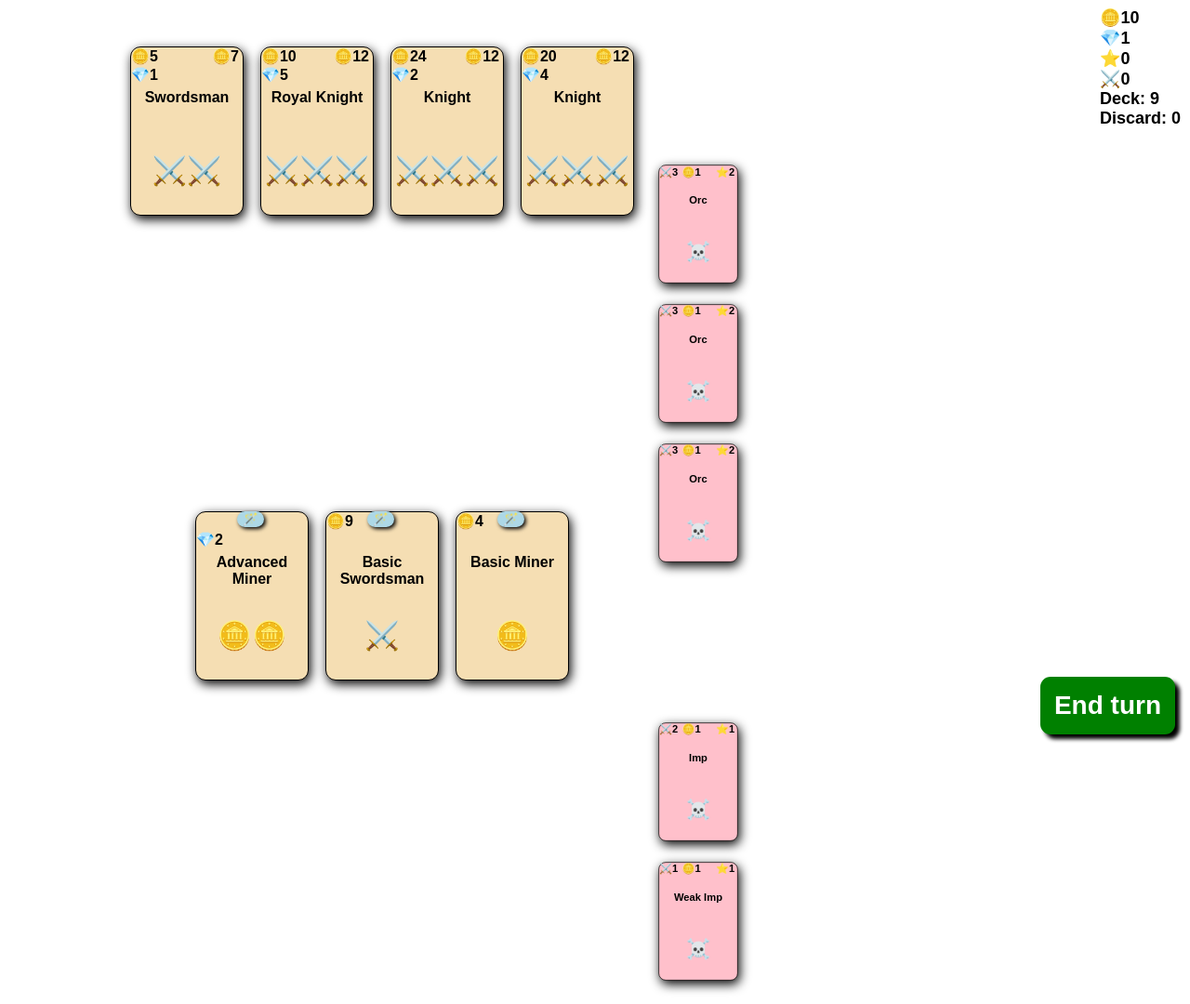
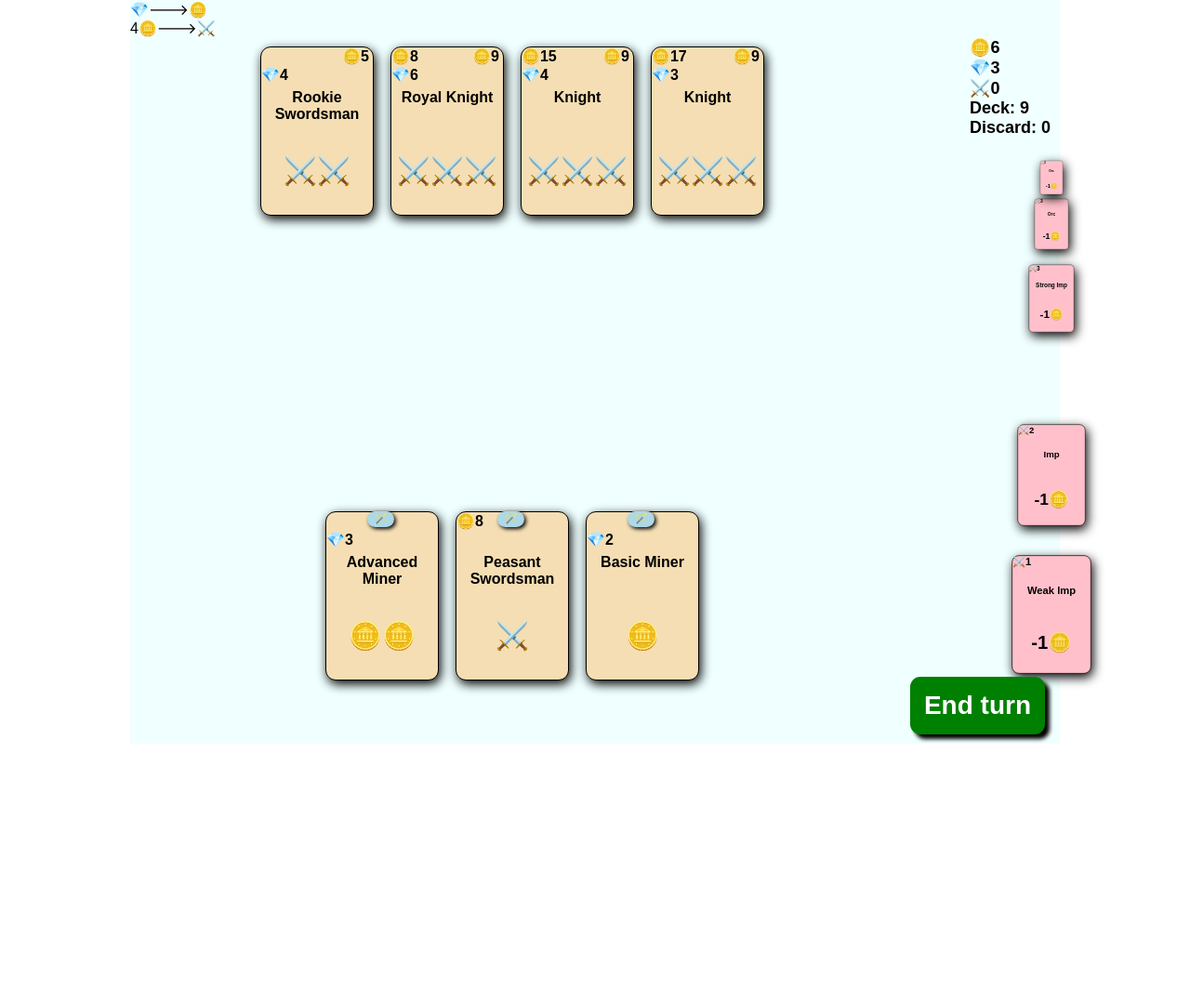
Before and after one commit to BoltKey/game, a plain HTML site: page index.html in a window 1280 px wide. Shown: the whole page at 93% size. After the commit the page ends 800 px from the top, so only its background shows below. Drawn offline with nearby package versions, Linux system fonts and the light colour scheme.

Commit message:
progresss

```diff
--- a/cards.csv
+++ b/cards.csv
@@ -1,51 +1,47 @@
-id,name,costCoins,costDiamonds,costSword,banishVp,effectText,defendCost,buyCost,effect,tier,type
-1,Swordsman,8,0,,,⚔️⚔️,,7,"[[""sword"", 2]]",1,action
-2,Knight,20,4,,,⚔️⚔️⚔️,,12,"[[""sword"", 3]]",1,action
-3,Archer,10,,,,⚔️⚔️,,10,"[[""sword"", 2]]",1,action
-4,Super Miner,8,1,,,🪙🪙🪙,,11,"[[""coin"", 3]]",1,action
-5,Swordsman,5,1,,,⚔️⚔️,,7,"[[""sword"", 2]]",1,action
-6,Spy,4,3,,,⚔️🎴,,10,"[[""sword"", 1], [""draw"", 1]]",1,action
-8,Knight,24,2,,,⚔️⚔️⚔️,,12,"[[""sword"", 3]]",1,action
-9,Royal Knight,10,5,,,⚔️⚔️⚔️,,12,"[[""sword"", 3]]",1,action
-10,Prospector,6,,,,💎,,4,"[[""diamond"", 1]]",1,action
-11,Advanced Prospector,5,1,,,🪙🪙💎,,6,"[[""coin"", 2], ""diamond""]",1,action
-12,Swordsman,5,1,,,⚔️⚔️,,7,"[[""sword"", 2]]",1,action
-13,Spy,7,2,,,⚔️🎴,,10,"[[""sword"", 1], [""draw"", 1]]",1,action
-14,Basic Miner,4,,,,🪙,,,coin,s,action
-15,Basic Miner,4,,,,🪙,,,coin,s,action
-16,Basic Miner,4,,,,🪙,,,coin,s,action
-17,Basic Miner,4,,,,🪙,,,coin,s,action
-18,Basic Prospector,12,,,,💎,,,diamond,s,action
-20,Basic Swordsman,9,,,,⚔️,,,sword,s,action
-21,Basic Swordsman,5,1,,,⚔️,,,sword,s,action
-22,Basic Swordsman,2,2,,,⚔️,,,sword,s,action
-24,Basic Miner,4,,,,🪙,,,coin,s,action
-25,Basic Miner,4,,,,🪙,,,coin,s,action
-26,Advanced Miner,,2,,,🪙🪙,,,"[[""coin"", 2]]",s,action
-27,Advanced Miner,,2,,,🪙🪙,,,"[[""coin"", 2]]",s,action
-23,Weak Imp,,,1,1,☠️,1,,,0,monster
-19,Imp,,,2,1,☠️,1,,,1,monster
-28,Orc,,,3,2,☠️,1,,,3,monster
-29,Orc,,,3,2,☠️,1,,,4,monster
-30,Orc,,,3,2,☠️,1,,,5,monster
-31,Orc,,,3,2,☠️,2,,,6,monster
-32,Orc,,,3,2,☠️,2,,,6,monster
-33,Troll,,,4,3,☠️,2,,,8,monster
-34,Troll,,,4,3,☠️,2,,,8,monster
-35,Troll,,,4,3,☠️,2,,,9,monster
-36,Troll,,,4,3,☠️,2,,,12,monster
-37,Dragon,,,5,3,☠️,3,,,13,monster
-38,Dragon,,,5,3,☠️,3,,,14,monster
-39,Dragon,,,5,3,☠️,3,,,16,monster
-40,Fire Ant,,,3,1,☠️,2,,,18,monster
-41,Fire Ant,,,3,1,☠️,2,,,18,monster
-42,Fire Ant,,,3,1,☠️,2,,,18,monster
-43,Fire Ant,,,3,1,☠️,2,,,19,monster
-44,Fire Ant,,,3,1,☠️,2,,,19,monster
-45,Fire Ant,,,3,1,☠️,2,,,19,monster
-46,Fire Ant,,,3,1,☠️,2,,,21,monster
-47,Fire Ant,,,3,1,☠️,2,,,21,monster
-48,Cyclops,,,10,8,☠️,4,,,22,monster
-49,Cyclops,,,12,8,☠️,5,,,22,monster
-50,Cyclops,,,14,8,☠️,6,,,23,monster
-51,The Dark Lord,,,20,100,☠️,10,,,25,monster
+id,name,costCoins,costDiamonds,costSword,effectText,defendCost,buyCost,effect,tier,type
+1,Swordsman,8,,,⚔️⚔️,,5,"[[""sword"", 2]]",1,action
+2,Knight,17,3,,⚔️⚔️⚔️,,9,"[[""sword"", 3]]",1,action
+3,Archer,5,,,⚔️⚔️,,9,"[[""sword"", 2]]",1,action
+4,Super Miner,8,2,,🪙🪙🪙,,8,"[[""coin"", 3]]",1,action
+5,Swordsman,5,2,,⚔️⚔️,,5,"[[""sword"", 2]]",1,action
+6,Spy,4,4,,⚔️🎴,,8,"[[""sword"", 1], [""draw"", 1]]",1,action
+8,Knight,15,4,,⚔️⚔️⚔️,,9,"[[""sword"", 3]]",1,action
+9,Royal Knight,8,6,,⚔️⚔️⚔️,,9,"[[""sword"", 3]]",1,action
+10,Prospector,4,,,💎,,2,"[[""diamond"", 1]]",1,action
+11,Advanced Prospector,5,2,,🪙🪙💎,,4,"[[""coin"", 2], ""diamond""]",1,action
+12,Rookie Swordsman,,4,,⚔️⚔️,,5,"[[""sword"", 2]]",1,action
+13,Spy,7,3,,⚔️🎴,,8,"[[""sword"", 1], [""draw"", 1]]",1,action
+14,Basic Miner,,2,,🪙,,,coin,s,action
+15,Basic Miner,,2,,🪙,,,coin,s,action
+16,Basic Miner,,2,,🪙,,,coin,s,action
+17,Basic Prospector,7,,,💎,,,diamond,s,action
+18,Basic Prospector,7,,,💎,,,diamond,s,action
+20,Peasant Swordsman,8,,,⚔️,,,sword,s,action
+21,Novice Swordsman,5,1,,⚔️,,,sword,s,action
+22,Greenhorn Swordsman,2,2,,⚔️,,,sword,s,action
+24,Basic Miner,,2,,🪙,,,coin,s,action
+25,Basic Miner,,2,,🪙,,,coin,s,action
+26,Advanced Miner,,3,,🪙🪙,,,"[[""coin"", 2]]",s,action
+27,Advanced Miner,,3,,🪙🪙,,,"[[""coin"", 2]]",s,action
+23,Weak Imp,,,1,-1🪙,1,,,0,monster
+19,Imp,,,2,-1🪙,1,,,1,monster
+28,Strong Imp,,,3,-1🪙,1,,,3,monster
+29,Orc,,,3,-1🪙,1,,,4,monster
+30,Orc,,,3,-1🪙,1,,,5,monster
+31,Orc,,,3,-2🪙,2,,,6,monster
+32,Orc,,,3,-2🪙,2,,,6,monster
+33,Troll,,,4,-2🪙,2,,,8,monster
+34,Troll,,,4,-2🪙,2,,,8,monster
+35,Troll,,,4,-2🪙,2,,,9,monster
+36,Troll,,,4,-2🪙,2,,,12,monster
+37,Dragon,,,5,-3🪙,3,,,13,monster
+38,Dragon,,,5,-3🪙,3,,,14,monster
+39,Dragon,,,5,-3🪙,3,,,15,monster
+40,Fire Ant,,,3,-2🪙,2,,,16,monster
+41,Fire Ant,,,3,-2🪙,2,,,16,monster
+42,Fire Ant,,,3,-2🪙,2,,,16,monster
+43,Fire Ant,,,3,-2🪙,2,,,16,monster
+48,Cyclops,,,10,-4🪙,4,,,17,monster
+49,Cyclops,,,12,-5🪙,5,,,18,monster
+50,Dark Servant,,,15,-6🪙,6,,,19,monster
+51,The Dark Lord,,,25,-10🪙,10,,,20,monster
--- a/doEffect.js
+++ b/doEffect.js
@@ -4,8 +4,7 @@ import { updateGame } from "./update.js";
 
 
 const coinValues = {
-  "sword": 5,
-  "diamond": 10
+  "sword": 4
 }
 export function doEffect(effect, sourceComponent) {
   console.log(effect)
@@ -34,6 +33,9 @@ export function doEffect(effect, sourceComponent) {
     case "coin": case "diamond": case "heart": case "vp": case "sword":
       let amt = effect[1]
       if (amt < -resources[effectName]) {
+        if (effectName === "coin") {
+          effectName = "diamond";  // if no more coins, pay with diamonds instead
+        }
         amt = -resources[effectName]
         let missing = effect[1] - amt;
         let coinCost = missing * coinValues[effectName];
@@ -44,7 +46,7 @@ export function doEffect(effect, sourceComponent) {
         doEffect(["coin", coinCost], sourceComponent);
       }
       if (amt < -resources[effectName]) {
-        throw new Error("Not enough resources")
+        //throw new Error("Not enough resources")
       }
       resources[effectName] += amt
       setTimeout(() => {
--- a/index.html
+++ b/index.html
@@ -13,6 +13,10 @@
     <div id="hand-wrap"></div>
     <div id="monsters">
     </div>
+    <div id="cheatsheet">
+      💎🡒🪙<br>
+      4🪙🡒⚔️
+    </div>
     <div id="headup-wrap">
       <div id="heart" style="display: none;">
         💖<span id="heart-number">15</span>
@@ -23,7 +27,7 @@
       <div id="diamond">
         💎<span id="diamond-number">10</span>
       </div>
-      <div id="vp">
+      <div id="vp" style="display: none;">
         ⭐<span id="vp-number">10</span>
       </div>
       <div id="sword">
--- a/main.css
+++ b/main.css
@@ -4,12 +4,25 @@
   transform-origin: center;
 }
 
+html {
+  height: 100%;
+}
 body {
   overflow: hidden;
+  width: 1000px;
+  height: 100%;
+  position: relative;
+  margin: auto;
+
 }
 
 #game-wrap.hidden {
   display: none;
+}
+#game-wrap {
+  background-color: azure;
+  width: 100%;
+  height: 100%;
 }
 
 .card-wrap {
@@ -72,7 +85,7 @@ body {
   display: flex;
   align-content: center;
   justify-content: space-evenly;
-  font-size: 30px;
+  font-size: 29px;
 }
 
 .name {
--- a/main.js
+++ b/main.js
@@ -25,6 +25,9 @@ Array.prototype.toShuffled = function() {
 }
 
 function startGame() {
+  resources.coin = 6;
+  resources.diamond = 3;
+  resources.sword = 0;
   document.getElementById("game-wrap").classList.remove("hidden")
   let deck = cardData.filter(card => card.tier === "s").toShuffled();
   drawDeck.push(...deck)
--- a/update.js
+++ b/update.js
@@ -19,7 +19,7 @@ export function updateOffer() {
   updateCards(supplyOffer, 350, 50, 140, 600);
 }
 function updateActiveMonsters() {
-  updateCards(activeMonsters, 350, 750, 140, 600)
+  updateCards(activeMonsters, 930, 780, 140, 600)
 }
 export function updateMonsterQueue() {
   for (let row = 0; row <= 5; ++row) {
@@ -27,8 +27,9 @@ export function updateMonsterQueue() {
     if (!rowWrap) {
       return;
     }
+    let y = [570, 420, 320, 230, 150, 100]
     if (monsterQueue[row]) {
-      updateCards(monsterQueue[row], 690, 900 - row * 150, 140, 600, 0.7);
+      updateCards(monsterQueue[row], 930, y[row], 140, 600, 0.7 - row * 0.1);
     }
   }
 }
@@ -113,7 +114,7 @@ function createCard(data) {
   card.appendChild(scaleWrap)
   card.id = domId(data.id);
   for (let name of Object.keys(data)) {
-    if (!["effect", "id", "type", "tier", "startRow"].includes(name)) {
+    if (!["effect", "id", "type", "tier", "startRow", "defendCost"].includes(name)) {
       if (data[name]) {
         let el = document.createElement("div");
         el.classList.add(name)
@@ -153,8 +154,8 @@ function playCard(card) {
   if (handIndex == -1) {
     return;
   }
+  doEffect(card.dataset.effect, card)
   discardDeck.push(handCards.splice(handIndex, 1)[0])
-  doEffect(card.dataset.effect, card)
   removeCard(card);
   updateGame();
 }
```
